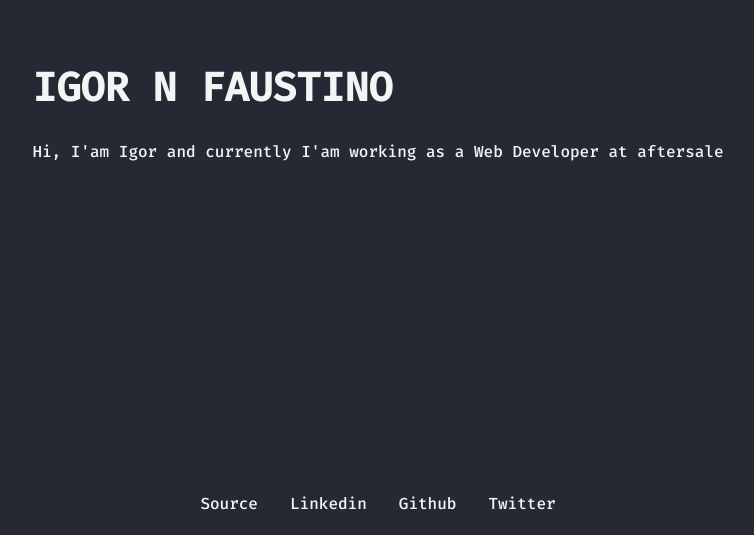
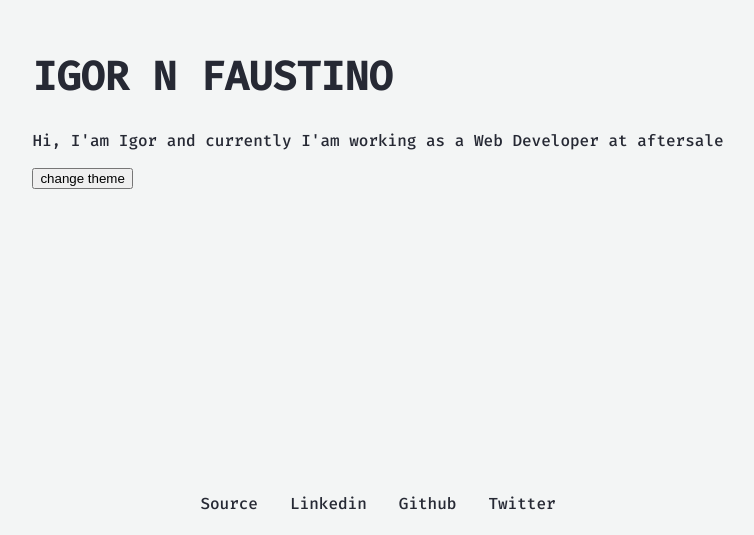
Before and after one commit to igornfaustino/nfaustino.com, a Next.js app: page / in a window 1280 px wide. Shown: the part 265-800 px from the top of the page, without its empty margins (262-1016 px from the left). Built offline with nearby package versions, Linux system fonts and the light colour scheme.

Commit message:
feat: add light and dark theme

```diff
--- /dev/null
+++ b/contexts/CustomThemeProvider.tsx
@@ -0,0 +1,55 @@
+import {
+	useCallback,
+	useMemo,
+	useState,
+	createContext,
+	FC,
+	useEffect,
+} from 'react';
+
+import { ThemeProvider } from 'styled-components';
+
+import { getCurrentThemeFromStore, saveThemeOnStore } from '../lib/theme';
+import { darkTheme, lightTheme } from '../styles/theme';
+
+type Context = {
+	theme: 'light' | 'dark';
+	toggleTheme: () => void;
+};
+
+export const CustomThemeContext = createContext<Context>({
+	theme: 'light',
+	toggleTheme: () => {},
+});
+
+const CustomThemeProvider: FC = function ({ children }) {
+	const [theme, setTheme] = useState<'light' | 'dark'>('light');
+
+	const toggleTheme = useCallback(() => {
+		setTheme((prevTheme) => {
+			const newTheme = prevTheme === 'dark' ? 'light' : 'dark';
+			saveThemeOnStore(newTheme);
+			return newTheme;
+		});
+	}, []);
+
+	const contextValue = useMemo(
+		() => ({ theme, toggleTheme }),
+		[theme, toggleTheme]
+	);
+
+	useEffect(() => {
+		const savedTheme = getCurrentThemeFromStore();
+		setTheme(savedTheme);
+	}, []);
+
+	const currentTheme = theme === 'light' ? lightTheme : darkTheme;
+
+	return (
+		<CustomThemeContext.Provider value={contextValue}>
+			<ThemeProvider theme={currentTheme}>{children}</ThemeProvider>
+		</CustomThemeContext.Provider>
+	);
+};
+
+export default CustomThemeProvider;
--- a/custom.d.ts
+++ b/custom.d.ts
@@ -2,5 +2,5 @@ import 'styled-components';
 import { ThemeType } from './styles/theme';
 
 declare module 'styled-components' {
-  export interface DefaultTheme extends ThemeType {}
+	export interface DefaultTheme extends ThemeType {}
 }
--- /dev/null
+++ b/hooks/useTheme.ts
@@ -0,0 +1,7 @@
+import { useContext } from 'react';
+
+import { CustomThemeContext } from '../contexts/CustomThemeProvider';
+
+const useTheme = () => useContext(CustomThemeContext);
+
+export default useTheme;
--- /dev/null
+++ b/lib/theme.ts
@@ -0,0 +1,11 @@
+type availableThemes = 'dark' | 'light';
+
+export const getCurrentThemeFromStore = (): availableThemes => {
+	const theme = localStorage.getItem('theme');
+	if (!theme) return 'light';
+	return theme as availableThemes;
+};
+
+export const saveThemeOnStore = (theme: availableThemes) => {
+	localStorage.setItem('theme', theme);
+};
--- a/package.json
+++ b/package.json
@@ -23,6 +23,7 @@
     "eslint": "^7.32.0",
     "eslint-config-airbnb": "^19.0.1",
     "eslint-config-next": "12.0.4",
+    "eslint-config-prettier": "^8.3.0",
     "eslint-plugin-prettier": "^4.0.0",
     "eslint-plugin-react": "^7.27.1",
     "prettier": "^2.5.0",
--- a/pages/index.tsx
+++ b/pages/index.tsx
@@ -3,16 +3,17 @@ import Head from 'next/head';
 import styled from 'styled-components';
 
 import { Title } from '../components/Title';
+import useTheme from '../hooks/useTheme';
 import BaseLayout from '../layouts/BaseLayout';
 
 const Wrapper = styled.main`
 	display: flex;
 	justify-content: center;
 	align-items: center;
-	height: 100%;
 `;
 
 const Home: NextPage = function () {
+	const { toggleTheme } = useTheme();
 	return (
 		<BaseLayout>
 			<Head>
@@ -28,6 +29,9 @@ const Home: NextPage = function () {
 						Hi, I'am Igor and currently I'am working as a Web Developer at
 						aftersale
 					</p>
+					<button onClick={toggleTheme} type="button">
+						change theme
+					</button>
 				</div>
 			</Wrapper>
 		</BaseLayout>
--- a/styles/theme.ts
+++ b/styles/theme.ts
@@ -1,10 +1,20 @@
-const defaultTheme = {
+export interface ThemeType {
+	colors: {
+		backgroundColor: string;
+		textColor: string;
+	};
+}
+
+export const darkTheme = {
 	colors: {
 		backgroundColor: '#262934',
 		textColor: '#f3f5f5',
 	},
 } as const;
 
-export type ThemeType = typeof defaultTheme;
-
-export default defaultTheme;
+export const lightTheme = {
+	colors: {
+		backgroundColor: '#f3f5f5',
+		textColor: '#262934',
+	},
+} as const;
```
Also changed, not shown: pages/_app.tsx (+3 -4 lines), .eslintrc.json, 1 other file (tests, documents, lock files or other folders).
